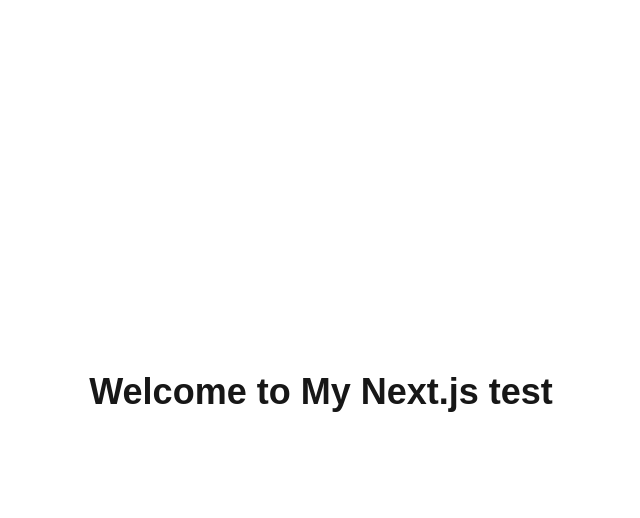
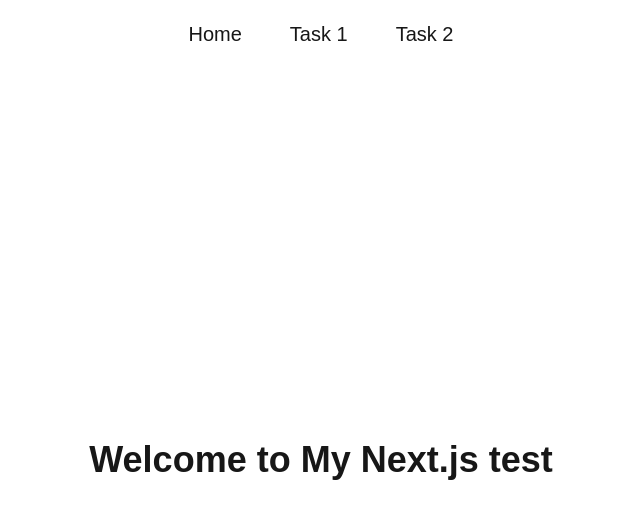
Before and after one commit to Sant7611/Test, a Next.js app: page / in a window 1280 px wide. Shown: the top 518 px of the page, without its empty margins (319-959 px from the left). Built offline with nearby package versions, Linux system fonts and the light colour scheme.

Commit message:
feat: added navbar

```diff
--- a/app/layout.tsx
+++ b/app/layout.tsx
@@ -1,6 +1,7 @@
 import type { Metadata } from "next";
 import { Geist, Geist_Mono } from "next/font/google";
 import "./globals.css";
+import Link from "next/link";
 
 const geistSans = Geist({
   variable: "--font-geist-sans",
@@ -27,7 +28,16 @@
       lang="en"
       className={`${geistSans.variable} ${geistMono.variable} h-full antialiased`}
     >
-      <body className="min-h-full flex flex-col">{children}</body>
+      <body className="min-h-full flex flex-col">
+        <nav>
+          <ul className="flex items-center justify-center gap-12 py-5 text-xl">
+            <li><Link href="/" className=" hover:underline" >Home</Link> </li>
+            <li><Link href="/task1" className=" hover:underline" >Task 1</Link> </li>
+            <li><Link href="/task2" className=" hover:underline" >Task 2</Link> </li>
+          </ul>
+        </nav>
+        {children}
+      </body>
     </html>
   );
 }
--- /dev/null
+++ b/app/task1/loading.tsx
@@ -0,0 +1,11 @@
+import React from 'react'
+
+const loading = () => {
+  return (
+    <div className='flex items-center justify-center' >
+      <h1 className='text-3xl font-bold' >Loading...</h1>
+    </div>
+  )
+}
+
+export default loading
--- /dev/null
+++ b/app/task2/loading.tsx
@@ -0,0 +1,11 @@
+import React from "react";
+
+const loading = () => {
+  return (
+    <div className="flex items-center justify-center">
+      <h1 className="text-3xl font-bold">Loading...</h1>
+    </div>
+  );
+};
+
+export default loading;
```
